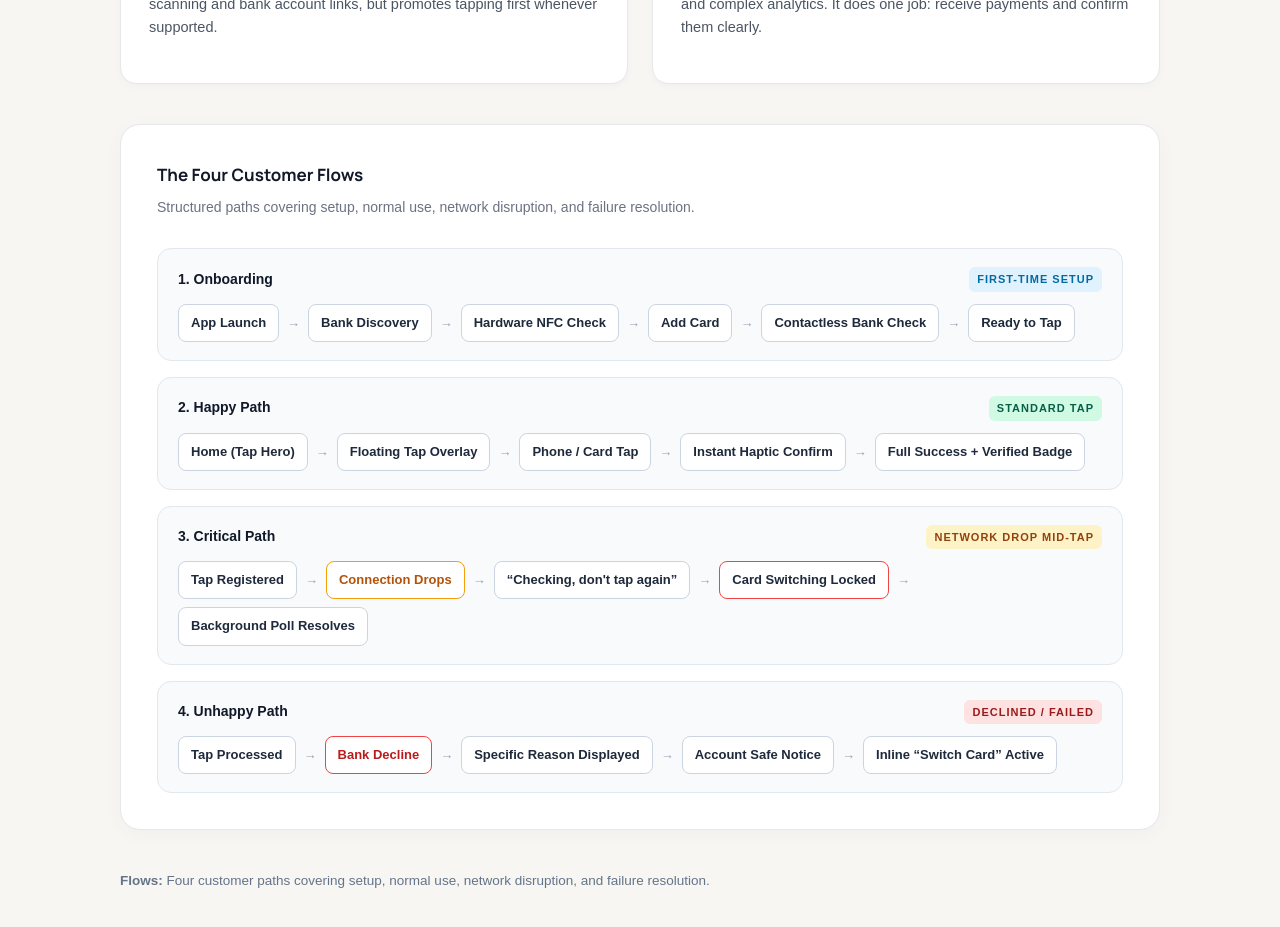
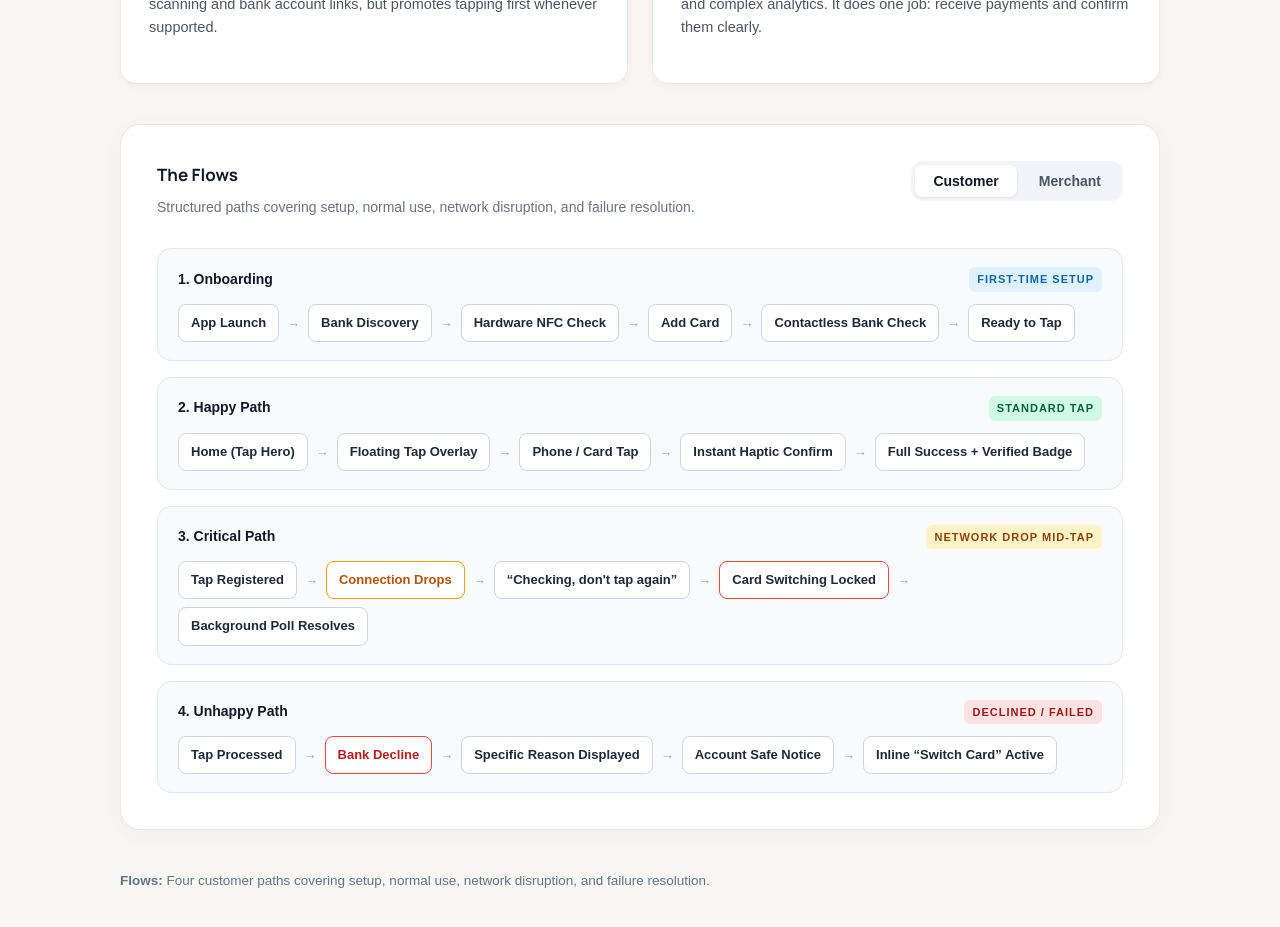
Before and after one commit to nithinnareshrk/Portfolio-2026, a Next.js app: page /works/rupetap in a window 1280 px wide. Shown: the part 3540-4467 px from the top of the page. Built offline with nearby package versions, Linux system fonts and the light colour scheme; a web font is replaced by a local one.

Commit message:
Add customer/merchant flows toggle to Product Shape

```diff
--- a/src/app/(without-sidebar)/works/rupetap/page.module.css
+++ b/src/app/(without-sidebar)/works/rupetap/page.module.css
@@ -350,6 +350,11 @@
 }
 
 .flowsDiagramHeader {
+  display: flex;
+  align-items: flex-start;
+  justify-content: space-between;
+  flex-wrap: wrap;
+  gap: 16px;
   margin-bottom: 28px;
 }
 
--- a/src/app/(without-sidebar)/works/rupetap/page.tsx
+++ b/src/app/(without-sidebar)/works/rupetap/page.tsx
@@ -227,6 +227,7 @@ const MERCHANT_SCREENS = [
 ];
 
 export default function RupeTapPage() {
+  const [activeFlowTab, setActiveFlowTab] = useState<"customer" | "merchant">("customer");
   const [activeGalleryTab, setActiveGalleryTab] = useState<"customer" | "merchant">("customer");
   const [isAllScreensModalOpen, setIsAllScreensModalOpen] = useState(false);
 
@@ -425,16 +426,62 @@ export default function RupeTapPage() {
             </div>
           </div>
 
-          {/* 4 Customer Flows Diagram */}
+          {/* Customer & Merchant Flows Diagram */}
           <div className={styles.flowsDiagram}>
             <div className={styles.flowsDiagramHeader}>
-              <div className={styles.flowsDiagramTitle}>The Four Customer Flows</div>
+              <div>
+                <div className={styles.flowsDiagramTitle}>The Flows</div>
                 <div className={styles.flowsDiagramSubtitle}>
-                Structured paths covering setup, normal use, network disruption, and failure resolution.
+                  {activeFlowTab === "customer"
+                    ? "Structured paths covering setup, normal use, network disruption, and failure resolution."
+                    : "Structured paths covering setup, normal use, network disruption, failure resolution, and device recovery."}
                 </div>
               </div>
 
-            <div className={styles.flowRow}>
+              <div className={styles.galleryTabs} role="tablist" aria-label="Select app flows">
+                <button
+                  type="button"
+                  role="tab"
+                  id="flow-tab-customer"
+                  aria-selected={activeFlowTab === "customer"}
+                  aria-controls="flow-panel-customer"
+                  tabIndex={activeFlowTab === "customer" ? 0 : -1}
+                  className={`${styles.galleryTabBtn} ${activeFlowTab === "customer" ? styles.galleryTabBtnActive : ""}`}
+                  onClick={() => setActiveFlowTab("customer")}
+                  onKeyDown={(e) => {
+                    if (e.key === "ArrowRight" || e.key === "ArrowLeft") {
+                      e.preventDefault();
+                      setActiveFlowTab("merchant");
+                      document.getElementById("flow-tab-merchant")?.focus();
+                    }
+                  }}
+                >
+                  Customer
+                </button>
+                <button
+                  type="button"
+                  role="tab"
+                  id="flow-tab-merchant"
+                  aria-selected={activeFlowTab === "merchant"}
+                  aria-controls="flow-panel-merchant"
+                  tabIndex={activeFlowTab === "merchant" ? 0 : -1}
+                  className={`${styles.galleryTabBtn} ${activeFlowTab === "merchant" ? styles.galleryTabBtnActive : ""}`}
+                  onClick={() => setActiveFlowTab("merchant")}
+                  onKeyDown={(e) => {
+                    if (e.key === "ArrowLeft" || e.key === "ArrowRight") {
+                      e.preventDefault();
+                      setActiveFlowTab("customer");
+                      document.getElementById("flow-tab-customer")?.focus();
+                    }
+                  }}
+                >
+                  Merchant
+                </button>
+              </div>
+            </div>
+
+            {activeFlowTab === "customer" ? (
+              <div className={styles.flowRow} role="tabpanel" id="flow-panel-customer" aria-labelledby="flow-tab-customer">
                 {/* Flow 1: Onboarding */}
                 <div className={styles.flowTrack}>
                   <div className={styles.flowTrackTop}>
@@ -513,10 +560,117 @@ export default function RupeTapPage() {
                   </div>
                 </div>
               </div>
+            ) : (
+              <div className={styles.flowRow} role="tabpanel" id="flow-panel-merchant" aria-labelledby="flow-tab-merchant">
+                {/* Merchant Flow 1: Onboarding & Verification */}
+                <div className={styles.flowTrack}>
+                  <div className={styles.flowTrackTop}>
+                    <strong style={{ fontSize: "14px", color: "#111827" }}>1. Onboarding &amp; Verification</strong>
+                    <span className={`${styles.flowTrackBadge} ${styles.badgeOnboarding}`}>SETUP</span>
+                  </div>
+                  <div className={styles.flowTrackNodes}>
+                    <span className={styles.flowNode}>Mobile + OTP</span>
+                    <span className={styles.flowArrow}>→</span>
+                    <span className={styles.flowNode}>Phone Check</span>
+                    <span className={styles.flowArrow}>→</span>
+                    <span className={styles.flowNode}>Business Details</span>
+                    <span className={styles.flowArrow}>→</span>
+                    <span className={styles.flowNode}>PAN + Identity</span>
+                    <span className={styles.flowArrow}>→</span>
+                    <span className={styles.flowNode}>Settlement Account</span>
+                    <span className={styles.flowArrow}>→</span>
+                    <span className={styles.flowNode}>Under Review</span>
+                    <span className={styles.flowArrow}>→</span>
+                    <span className={styles.flowNode}>Verified, Terminal Ready</span>
+                  </div>
+                </div>
+
+                {/* Merchant Flow 2: Happy Path */}
+                <div className={styles.flowTrack}>
+                  <div className={styles.flowTrackTop}>
+                    <strong style={{ fontSize: "14px", color: "#111827" }}>2. Happy Path</strong>
+                    <span className={`${styles.flowTrackBadge} ${styles.badgeHappy}`}>STANDARD TAP</span>
+                  </div>
+                  <div className={styles.flowTrackNodes}>
+                    <span className={styles.flowNode}>Amount Entered</span>
+                    <span className={styles.flowArrow}>→</span>
+                    <span className={styles.flowNode}>Receive</span>
+                    <span className={styles.flowArrow}>→</span>
+                    <span className={styles.flowNode}>Tap Overlay, Ready</span>
+                    <span className={styles.flowArrow}>→</span>
+                    <span className={styles.flowNode}>Tap Detected</span>
+                    <span className={styles.flowArrow}>→</span>
+                    <span className={styles.flowNode}>&ldquo;Confirming. Don&apos;t hand over goods yet&rdquo;</span>
+                    <span className={styles.flowArrow}>→</span>
+                    <span className={styles.flowNode}>Payment Received</span>
+                  </div>
+                </div>
+
+                {/* Merchant Flow 3: Critical Path */}
+                <div className={styles.flowTrack}>
+                  <div className={styles.flowTrackTop}>
+                    <strong style={{ fontSize: "14px", color: "#111827" }}>3. Critical Path</strong>
+                    <span className={`${styles.flowTrackBadge} ${styles.badgeCritical}`}>RESULT NOT YET KNOWN</span>
+                  </div>
+                  <div className={styles.flowTrackNodes}>
+                    <span className={styles.flowNode}>Tap Detected</span>
+                    <span className={styles.flowArrow}>→</span>
+                    <span className={styles.flowNode} style={{ borderColor: "#f59e0b", color: "#b45309" }}>Connection Drops</span>
+                    <span className={styles.flowArrow}>→</span>
+                    <span className={styles.flowNode} style={{ borderColor: "#ef4444" }}>&ldquo;Still checking. Don&apos;t hand over goods yet&rdquo;</span>
+                    <span className={styles.flowArrow}>→</span>
+                    <span className={styles.flowNode}>Background Check Resolves</span>
+                    <span className={styles.flowArrow}>→</span>
+                    <span className={styles.flowNode}>Received or Failed</span>
+                  </div>
+                </div>
+
+                {/* Merchant Flow 4: Unhappy Path */}
+                <div className={styles.flowTrack}>
+                  <div className={styles.flowTrackTop}>
+                    <strong style={{ fontSize: "14px", color: "#111827" }}>4. Unhappy Path</strong>
+                    <span className={`${styles.flowTrackBadge} ${styles.badgeUnhappy}`}>DECLINED / FAILED</span>
+                  </div>
+                  <div className={styles.flowTrackNodes}>
+                    <span className={styles.flowNode}>Tap Processed</span>
+                    <span className={styles.flowArrow}>→</span>
+                    <span className={styles.flowNode} style={{ borderColor: "#ef4444", color: "#b91c1c" }}>Bank Decline</span>
+                    <span className={styles.flowArrow}>→</span>
+                    <span className={styles.flowNode}>Specific Reason Shown</span>
+                    <span className={styles.flowArrow}>→</span>
+                    <span className={styles.flowNode}>&ldquo;Try again&rdquo; or &ldquo;Switch to QR&rdquo;</span>
+                  </div>
+                </div>
+
+                {/* Merchant Flow 5: Lost Phone */}
+                <div className={styles.flowTrack}>
+                  <div className={styles.flowTrackTop}>
+                    <strong style={{ fontSize: "14px", color: "#111827" }}>5. Lost Phone</strong>
+                    <span className={`${styles.flowTrackBadge} ${styles.badgeOnboarding}`}>RECOVERY</span>
+                  </div>
+                  <div className={styles.flowTrackNodes}>
+                    <span className={styles.flowNode}>Sign-in Help</span>
+                    <span className={styles.flowArrow}>→</span>
+                    <span className={styles.flowNode}>Confirm It&apos;s You</span>
+                    <span className={styles.flowArrow}>→</span>
+                    <span className={styles.flowNode}>Backup Contact Check</span>
+                    <span className={styles.flowArrow}>→</span>
+                    <span className={styles.flowNode}>Identity Re-check</span>
+                    <span className={styles.flowArrow}>→</span>
+                    <span className={styles.flowNode}>Lost Phone Turned Off</span>
+                    <span className={styles.flowArrow}>→</span>
+                    <span className={styles.flowNode}>New App PIN</span>
+                  </div>
+                </div>
+              </div>
+            )}
           </div>
 
           <div style={{ marginTop: "12px", fontSize: "13.5px", color: "#64748b" }}>
-            <strong>Flows:</strong> Four customer paths covering setup, normal use, network disruption, and failure resolution.
+            <strong>Flows:</strong>{" "}
+            {activeFlowTab === "customer"
+              ? "Four customer paths covering setup, normal use, network disruption, and failure resolution."
+              : "Five merchant paths covering onboarding, standard tap, unresolved network drops, declines, and lost-phone recovery."}
           </div>
         </div>
       </div>
```
Lines whose indentation alone changed are shown as unchanged.
